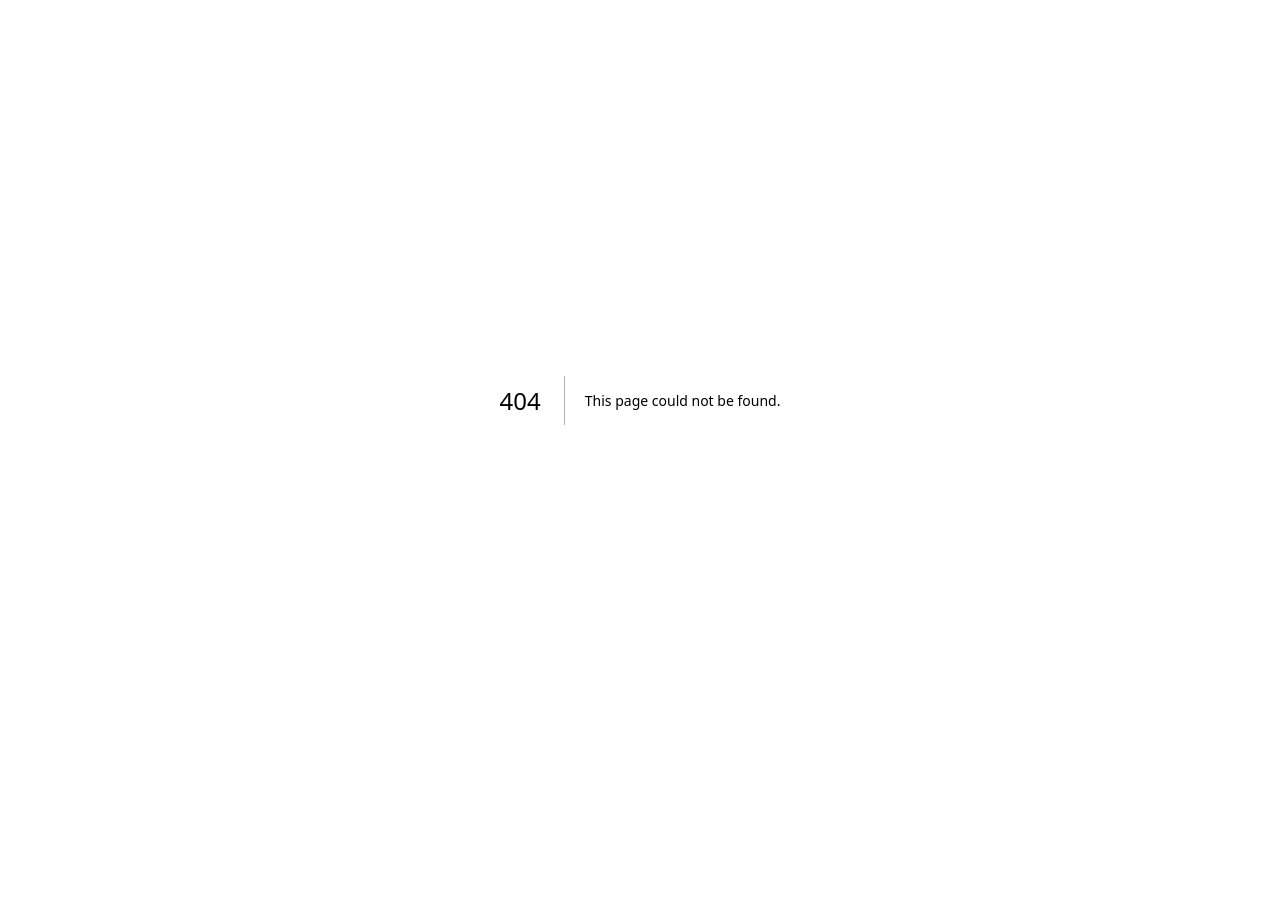
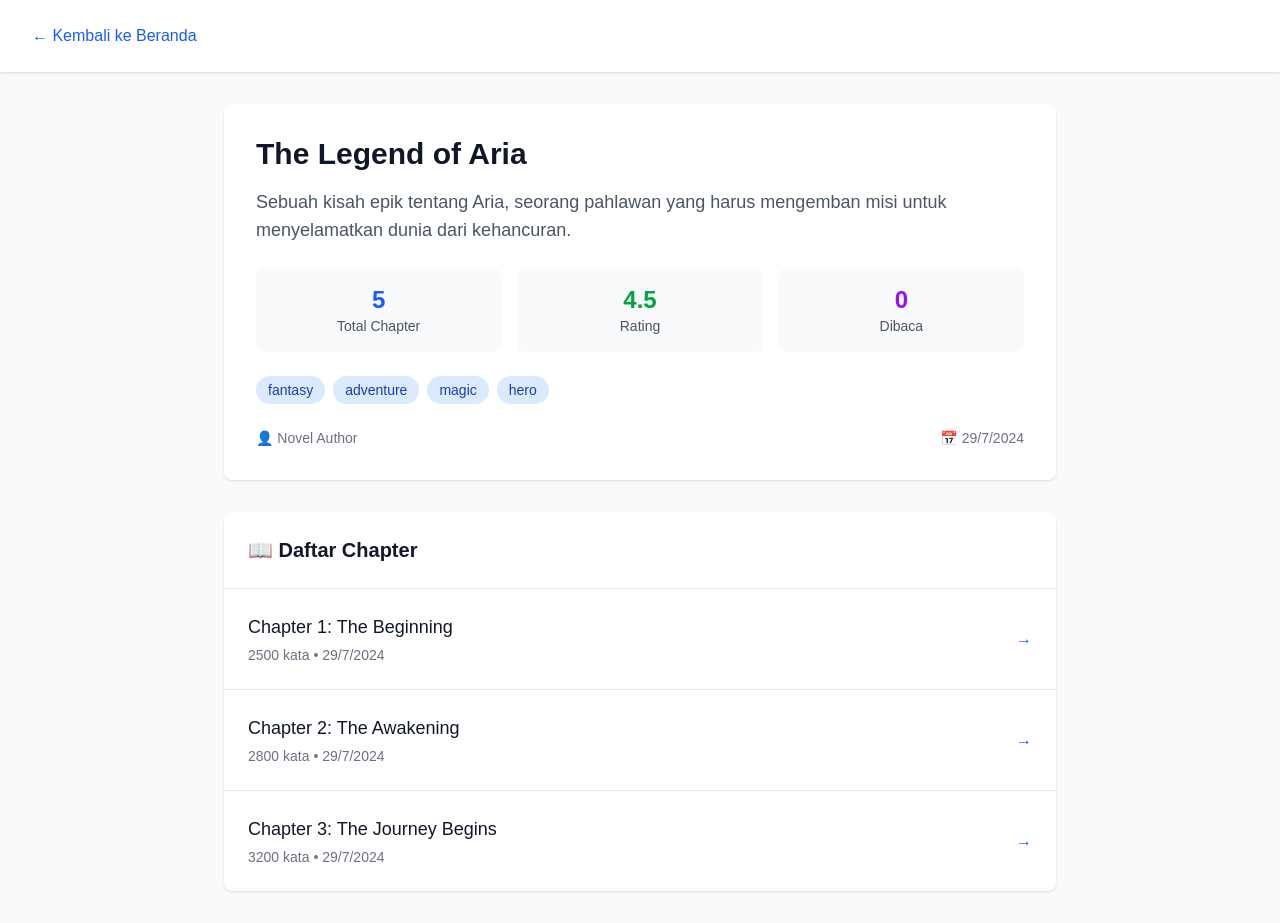
Before and after one commit to muhammad-zainal-muttaqin/novel-vercel, a Next.js app: page /novel/the-legend-of-aria in a window 1280 px wide. Before the commit this address had no page. Before the commit the page ends 800 px from the top, so only its background shows below. Built offline with nearby package versions, Linux system fonts and the light colour scheme.

Commit message:
Fix authentication and add novel reading pages

```diff
--- /dev/null
+++ b/src/app/novel/[slug]/[chapter]/page.tsx
@@ -0,0 +1,124 @@
+import Link from 'next/link';
+import { getNovelBySlug, getChapterContent, getAdjacentChapters } from '@/utils/contentHelpers';
+import { notFound } from 'next/navigation';
+import { mdxComponents } from '@/components/MDXComponents';
+
+interface PageProps {
+  params: {
+    slug: string;
+    chapter: string;
+  };
+}
+
+export default function ChapterPage({ params }: PageProps) {
+  const novel = getNovelBySlug(params.slug);
+
+  if (!novel) {
+    notFound();
+  }
+
+  const chapterContent = getChapterContent(params.slug, params.chapter);
+
+  if (!chapterContent) {
+    notFound();
+  }
+
+  const currentChapter = novel.metadata.chapters.find(ch => ch.slug === params.chapter);
+
+  if (!currentChapter) {
+    notFound();
+  }
+
+  const { prevChapter, nextChapter } = getAdjacentChapters(params.slug, currentChapter.number);
+
+  return (
+    <div className="min-h-screen bg-gray-50">
+      {/* Header */}
+      <header className="bg-white shadow-sm sticky top-0 z-10">
+        <div className="max-w-4xl mx-auto px-4 sm:px-6 lg:px-8">
+          <div className="flex justify-between items-center py-4">
+            <div>
+              <Link href={`/novel/${params.slug}`} className="text-blue-600 hover:text-blue-800 transition-colors">
+                ← {novel.metadata.title}
+              </Link>
+            </div>
+            <div className="text-sm text-gray-500">
+              Chapter {currentChapter.number} dari {novel.metadata.totalChapters}
+            </div>
+          </div>
+        </div>
+      </header>
+
+      {/* Main Content */}
+      <main className="max-w-4xl mx-auto px-4 sm:px-6 lg:px-8 py-8">
+        {/* Chapter Content */}
+        <article className="bg-white rounded-lg shadow-sm p-8 mb-8">
+          <header className="mb-8">
+            <h1 className="text-3xl font-bold text-gray-900 mb-4">
+              Chapter {currentChapter.number}: {currentChapter.title}
+            </h1>
+            <div className="flex items-center justify-between text-sm text-gray-500">
+              <span>📝 {currentChapter.wordCount} kata</span>
+              <span>📅 {new Date(currentChapter.publishedAt).toLocaleDateString('id-ID')}</span>
+            </div>
+          </header>
+
+          {/* MDX Content akan di-render di sini */}
+          <div className="prose prose-lg max-w-none">
+            <div className="text-gray-700 leading-relaxed">
+              {/* Untuk sementara tampilkan sebagai plain text */}
+              <pre className="whitespace-pre-wrap font-sans text-base">
+                {chapterContent}
+              </pre>
+            </div>
+          </div>
+        </article>
+
+        {/* Chapter Navigation */}
+        <div className="bg-white rounded-lg shadow-sm p-6">
+          <div className="flex justify-between items-center">
+            {prevChapter ? (
+              <Link
+                href={`/novel/${params.slug}/${prevChapter.slug}`}
+                className="flex items-center text-blue-600 hover:text-blue-800 transition-colors"
+              >
+                <span className="mr-2">←</span>
+                <div>
+                  <div className="text-sm text-gray-500">Chapter Sebelumnya</div>
+                  <div className="font-medium">Chapter {prevChapter.number}: {prevChapter.title}</div>
+                </div>
+              </Link>
+            ) : (
+              <div></div>
+            )}
+
+            {nextChapter ? (
+              <Link
+                href={`/novel/${params.slug}/${nextChapter.slug}`}
+                className="flex items-center text-blue-600 hover:text-blue-800 transition-colors"
+              >
+                <div className="text-right">
+                  <div className="text-sm text-gray-500">Chapter Selanjutnya</div>
+                  <div className="font-medium">Chapter {nextChapter.number}: {nextChapter.title}</div>
+                </div>
+                <span className="ml-2">→</span>
+              </Link>
+            ) : (
+              <div></div>
+            )}
+          </div>
+        </div>
+
+        {/* Back to Novel */}
+        <div className="text-center mt-8">
+          <Link
+            href={`/novel/${params.slug}`}
+            className="inline-flex items-center px-6 py-3 bg-blue-600 text-white rounded-md hover:bg-blue-700 transition-colors"
+          >
+            📖 Kembali ke Daftar Chapter
+          </Link>
+        </div>
+      </main>
+    </div>
+  );
+}
--- /dev/null
+++ b/src/app/novel/[slug]/page.tsx
@@ -0,0 +1,110 @@
+import Link from 'next/link';
+import { getNovelBySlug } from '@/utils/contentHelpers';
+import { notFound } from 'next/navigation';
+
+interface PageProps {
+  params: {
+    slug: string;
+  };
+}
+
+export default function NovelDetailPage({ params }: PageProps) {
+  const novel = getNovelBySlug(params.slug);
+
+  if (!novel) {
+    notFound();
+  }
+
+  return (
+    <div className="min-h-screen bg-gray-50">
+      {/* Header */}
+      <header className="bg-white shadow-sm">
+        <div className="max-w-7xl mx-auto px-4 sm:px-6 lg:px-8">
+          <div className="flex justify-between items-center py-6">
+            <div>
+              <Link href="/" className="text-blue-600 hover:text-blue-800 transition-colors">
+                ← Kembali ke Beranda
+              </Link>
+            </div>
+          </div>
+        </div>
+      </header>
+
+      {/* Main Content */}
+      <main className="max-w-4xl mx-auto px-4 sm:px-6 lg:px-8 py-8">
+        {/* Novel Info */}
+        <div className="bg-white rounded-lg shadow-sm p-8 mb-8">
+          <h1 className="text-3xl font-bold text-gray-900 mb-4">
+            {novel.metadata.title}
+          </h1>
+          <p className="text-gray-600 text-lg mb-6">
+            {novel.metadata.description}
+          </p>
+
+          <div className="grid grid-cols-1 md:grid-cols-3 gap-4 mb-6">
+            <div className="text-center p-4 bg-gray-50 rounded-lg">
+              <div className="text-2xl font-bold text-blue-600">{novel.metadata.totalChapters}</div>
+              <div className="text-sm text-gray-600">Total Chapter</div>
+            </div>
+            <div className="text-center p-4 bg-gray-50 rounded-lg">
+              <div className="text-2xl font-bold text-green-600">{novel.metadata.rating}</div>
+              <div className="text-sm text-gray-600">Rating</div>
+            </div>
+            <div className="text-center p-4 bg-gray-50 rounded-lg">
+              <div className="text-2xl font-bold text-purple-600">{novel.metadata.readCount}</div>
+              <div className="text-sm text-gray-600">Dibaca</div>
+            </div>
+          </div>
+
+          <div className="flex flex-wrap gap-2 mb-6">
+            {novel.metadata.tags.map((tag) => (
+              <span
+                key={tag}
+                className="px-3 py-1 bg-blue-100 text-blue-800 text-sm rounded-full"
+              >
+                {tag}
+              </span>
+            ))}
+          </div>
+
+          <div className="flex items-center justify-between text-sm text-gray-500">
+            <span>👤 {novel.metadata.author}</span>
+            <span>📅 {new Date(novel.metadata.publishedAt).toLocaleDateString('id-ID')}</span>
+          </div>
+        </div>
+
+        {/* Chapters List */}
+        <div className="bg-white rounded-lg shadow-sm">
+          <div className="p-6 border-b border-gray-200">
+            <h2 className="text-xl font-semibold text-gray-900">📖 Daftar Chapter</h2>
+          </div>
+
+          <div className="divide-y divide-gray-200">
+            {novel.metadata.chapters.map((chapter) => (
+              <div key={chapter.slug} className="p-6 hover:bg-gray-50 transition-colors">
+                <Link
+                  href={`/novel/${novel.slug}/${chapter.slug}`}
+                  className="block"
+                >
+                  <div className="flex items-center justify-between">
+                    <div>
+                      <h3 className="text-lg font-medium text-gray-900 hover:text-blue-600 transition-colors">
+                        Chapter {chapter.number}: {chapter.title}
+                      </h3>
+                      <p className="text-sm text-gray-500 mt-1">
+                        {chapter.wordCount} kata • {new Date(chapter.publishedAt).toLocaleDateString('id-ID')}
+                      </p>
+                    </div>
+                    <div className="text-blue-600">
+                      →
+                    </div>
+                  </div>
+                </Link>
+              </div>
+            ))}
+          </div>
+        </div>
+      </main>
+    </div>
+  );
+}
--- a/src/app/page.tsx
+++ b/src/app/page.tsx
@@ -15,12 +15,7 @@ export default function Home() {
               <p className="text-gray-600 mt-1">Platform baca novel online yang cepat dan ringan</p>
             </div>
             <div className="flex gap-4">
-              <Link
-                href="/editor"
-                className="px-4 py-2 bg-blue-600 text-white rounded-md hover:bg-blue-700 transition-colors"
-              >
-                ✏️ Editor
-              </Link>
+              {/* Editor link tersembunyi dari user biasa */}
             </div>
           </div>
         </div>
@@ -48,14 +43,8 @@ export default function Home() {
               <div className="text-6xl mb-4">📚</div>
               <h4 className="text-xl font-medium text-gray-900 mb-2">Belum ada novel</h4>
               <p className="text-gray-600 mb-4">
-                Novel pertama akan muncul di sini setelah Anda menulis menggunakan editor.
+                Novel pertama akan muncul di sini segera. Silakan cek kembali nanti!
               </p>
-              <Link
-                href="/editor"
-                className="inline-flex items-center px-4 py-2 bg-blue-600 text-white rounded-md hover:bg-blue-700 transition-colors"
-              >
-                ✏️ Mulai Menulis Novel
-              </Link>
             </div>
           ) : (
             <div className="grid grid-cols-1 md:grid-cols-2 lg:grid-cols-3 gap-6">
@@ -123,17 +112,14 @@ export default function Home() {
         {/* CTA */}
         <div className="text-center bg-blue-50 rounded-lg p-8">
           <h3 className="text-2xl font-bold text-gray-900 mb-4">
-            Siap Menulis Novel Pertama Anda?
+            Platform Baca Novel Terbaik
           </h3>
           <p className="text-gray-600 mb-6">
-            Gunakan editor MDX kami untuk menulis novel dengan komponen interaktif.
+            Nikmati pengalaman membaca novel yang cepat, ringan, dan nyaman dengan komponen interaktif.
           </p>
-          <Link
-            href="/editor"
-            className="inline-flex items-center px-6 py-3 bg-blue-600 text-white rounded-md hover:bg-blue-700 transition-colors text-lg font-medium"
-          >
-            ✏️ Mulai Menulis Sekarang
-          </Link>
+          <div className="text-sm text-gray-500">
+            Editor tersedia untuk penulis yang sudah terdaftar
+          </div>
         </div>
       </main>
 
--- a/src/middleware.ts
+++ b/src/middleware.ts
@@ -31,5 +31,5 @@ export function middleware(request: NextRequest) {
 }
 
 export const config = {
-  matcher: '/editor/:path*'
+  matcher: ['/editor', '/editor/:path*']
 };
```
